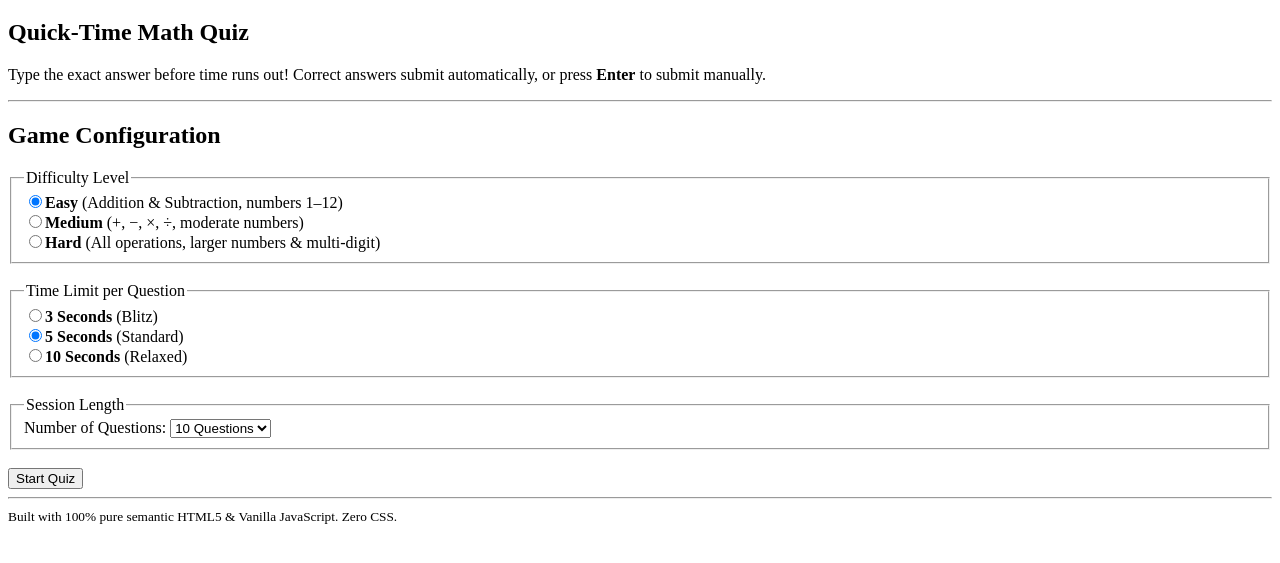
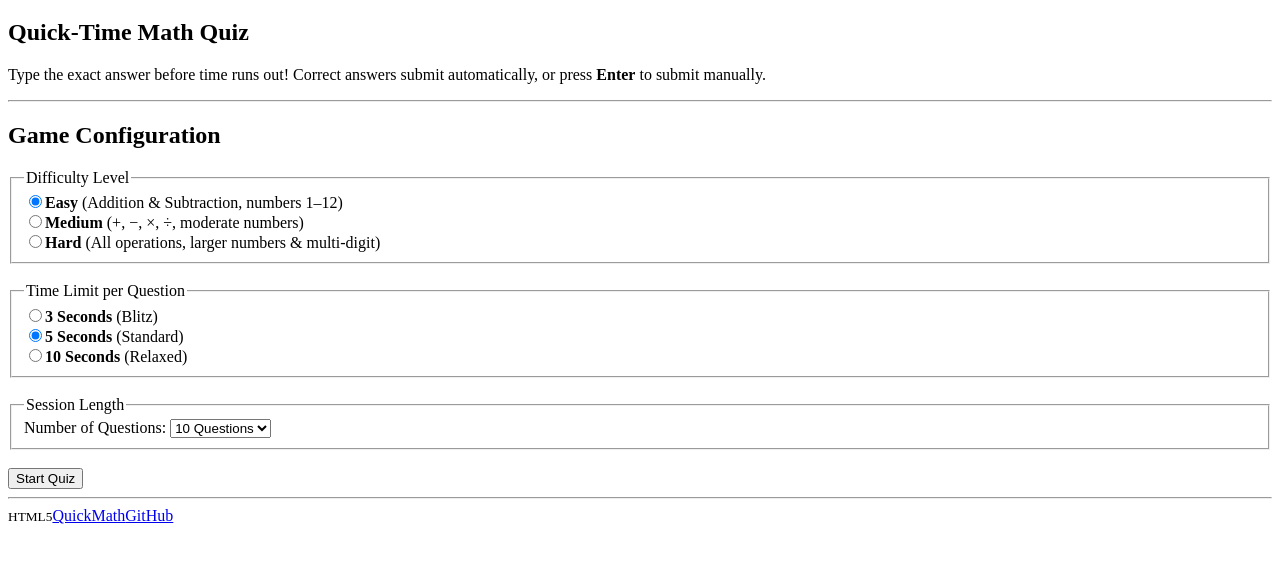
Before and after one commit to Cryosst/QuickTimeMath, a plain HTML site: page index.html in a window 1280 px wide. Shown: the part 61-624 px from the top of the page. Drawn offline with Linux system fonts and the light colour scheme.

Commit message:
v0.1.1 - changed footer

```diff
--- a/index.html
+++ b/index.html
@@ -25,7 +25,7 @@
 <table border=1 cellpadding=6 cellspacing=0><thead><tr><th>#<th>Question<th>Correct Answer<th>Your Answer<th>Time Taken<th>Result<tbody id=tb></table><br>
 <button type=button id=pa>Play Again (Same Settings)</button> <button type=button id=cs>Change Settings</button></section>
 </main>
-<footer><hr><small>Built with 100% pure semantic HTML5 &amp; Vanilla JavaScript. Zero CSS.</small></footer>
+<footer><hr><small>HTML5</small><a href="https://github.com/Cryosst/QuickMath", target="_blank">QuickMath</a><a href="https://github.com/Cryosst", target="_blank">GitHub</a></footer>
 <script>
 (()=>{
 let d,T,N,i,score,streak,best,tsum,A,P,t0,raf,live,H;
```
